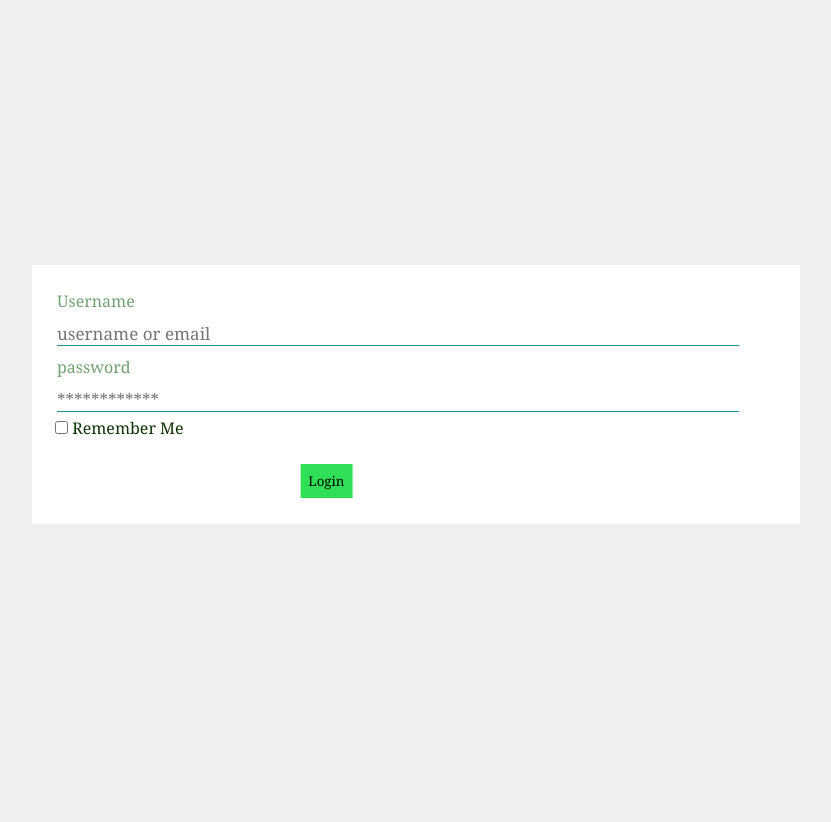
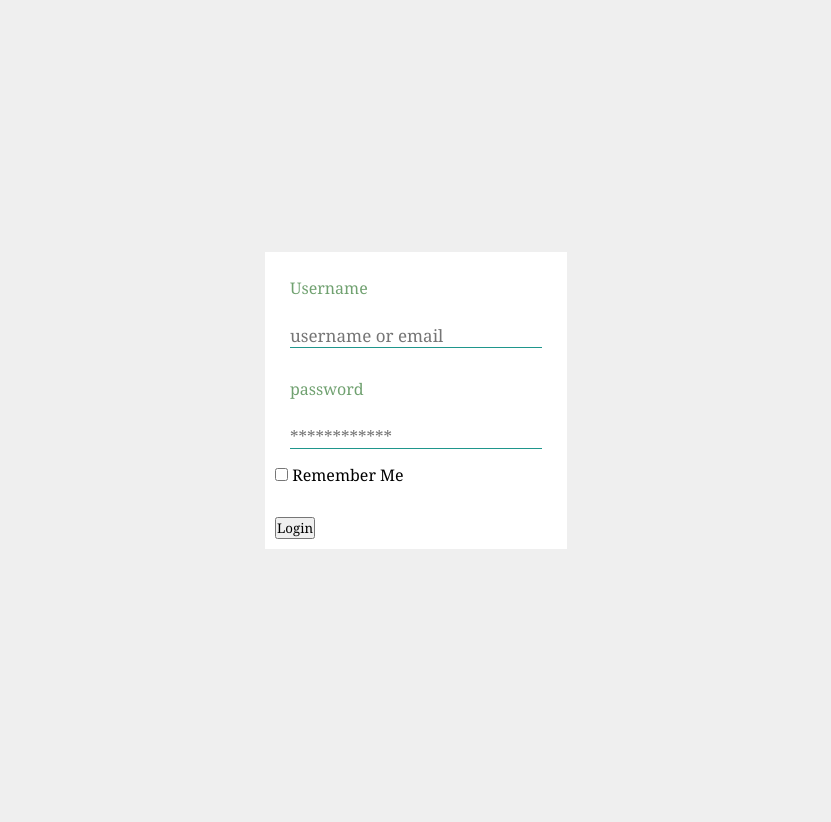
Before and after one commit to T-manuel/Side-Hustle-Tasks-3, a PHP site: page /login.php in a window 1280 px wide. Shown: the whole page, without its empty margins (224-1055 px from the left). Before the commit the page ends 524 px from the top, so only its background shows below. Run offline with PHP 8.4, Linux system fonts and the light colour scheme; data that the repository does not hold is empty.

Commit message:
Update login.css

```diff
--- a/login.css
+++ b/login.css
@@ -6,6 +6,9 @@
 
 body {
   background: #efefef;
+}
+
+.container {
   align-items: center;
   justify-content: center;
   min-height: 100vh;
@@ -13,49 +16,51 @@ body {
   flex-direction: column;
 }
 
-.container {
+.container .first-form {
   background: white;
-  position: relative;
-  min-width: 60%;
-  margin-top: 10px;
+  height: 100%;
+  padding: 10px;
 }
 
-.container .first-form {
-  width: 100%;
-  height: 100%;
-  padding: 20px;
-}
-
-.container .first-form .form-group {
-  padding: 5px;
-}
-
-.container .first-form .form-group label {
+.container .first-form .form-group label, .container .first-form .form-group-2 label {
   color: #70a170;
 }
 
-.container .first-form .form-group .formControl {
+.container .first-form .form-group .formControl, .container .first-form .form-group-2 .formControl {
   border: none;
   font-size: 17px;
   border-bottom: 1px solid #1f968c;
-  position: relative;
-  width: 90%;
+  width: 100%;
   height: 100%;
-  padding-top: 10px;
+  padding-top: 25px;
   outline: none;
   display: block;
+  overflow: hidden;
 }
 
-.container .first-form span {
+.container .first-form .rmbr {
   color: #0d3503;
   padding: 3px;
 }
 
-.container .first-form .btn {
-  padding: 8px;
+.container .form-group {
+  padding: 15px;
+}
+
+.container .form-group-1 {
+  margin-top: 20px;
+  display: flex;
+  justify-content: center;
+}
+
+.container .form-group-1 .btn {
+  padding: 5px;
   border: none;
   outline: none;
-  margin: 15px 32% 6px 32%;
-  transform: translateX(5%);
+  color: white;
   background: rgba(24, 221, 67, 0.897);
 }
+
+.echo {
+  color: #a80808;
+}
```
